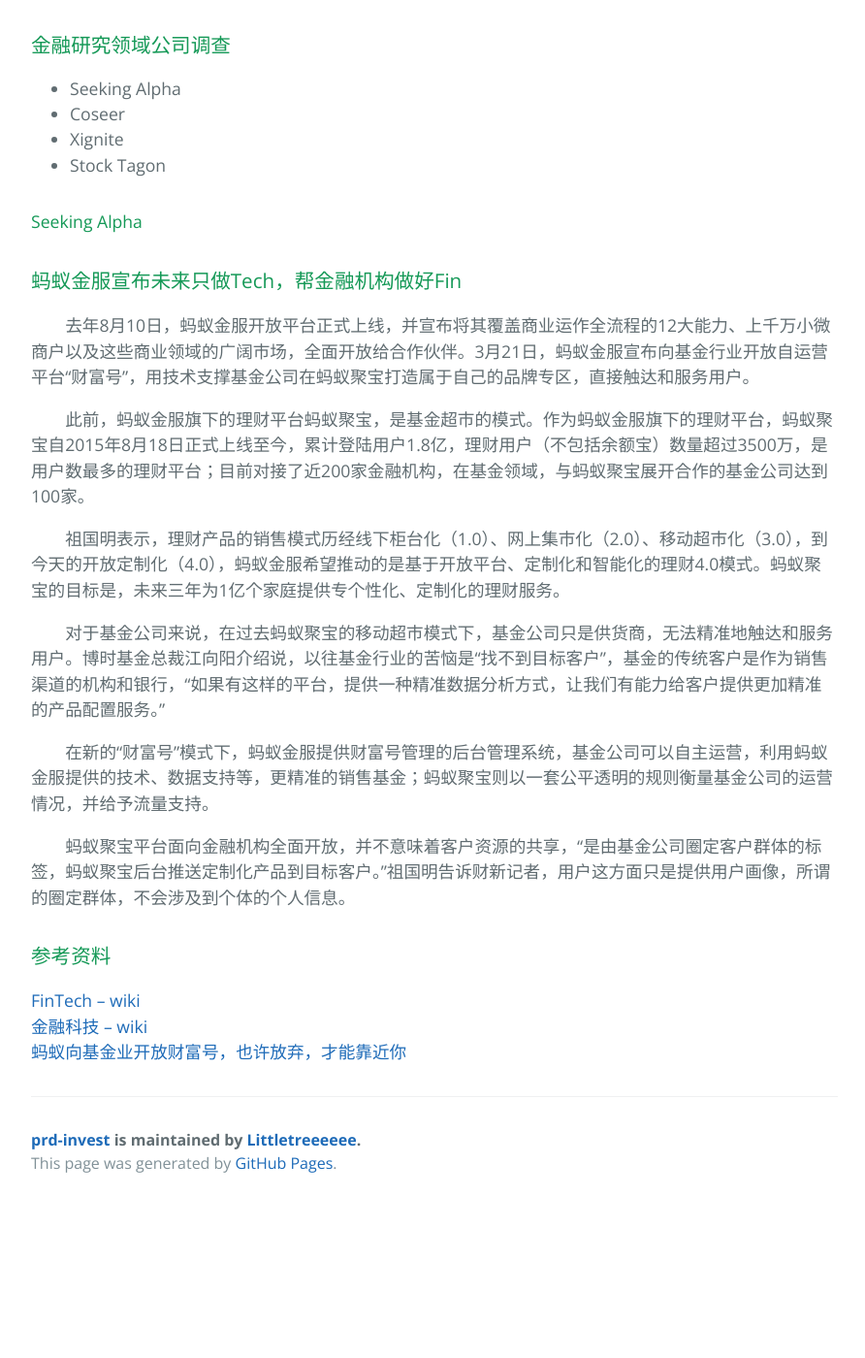
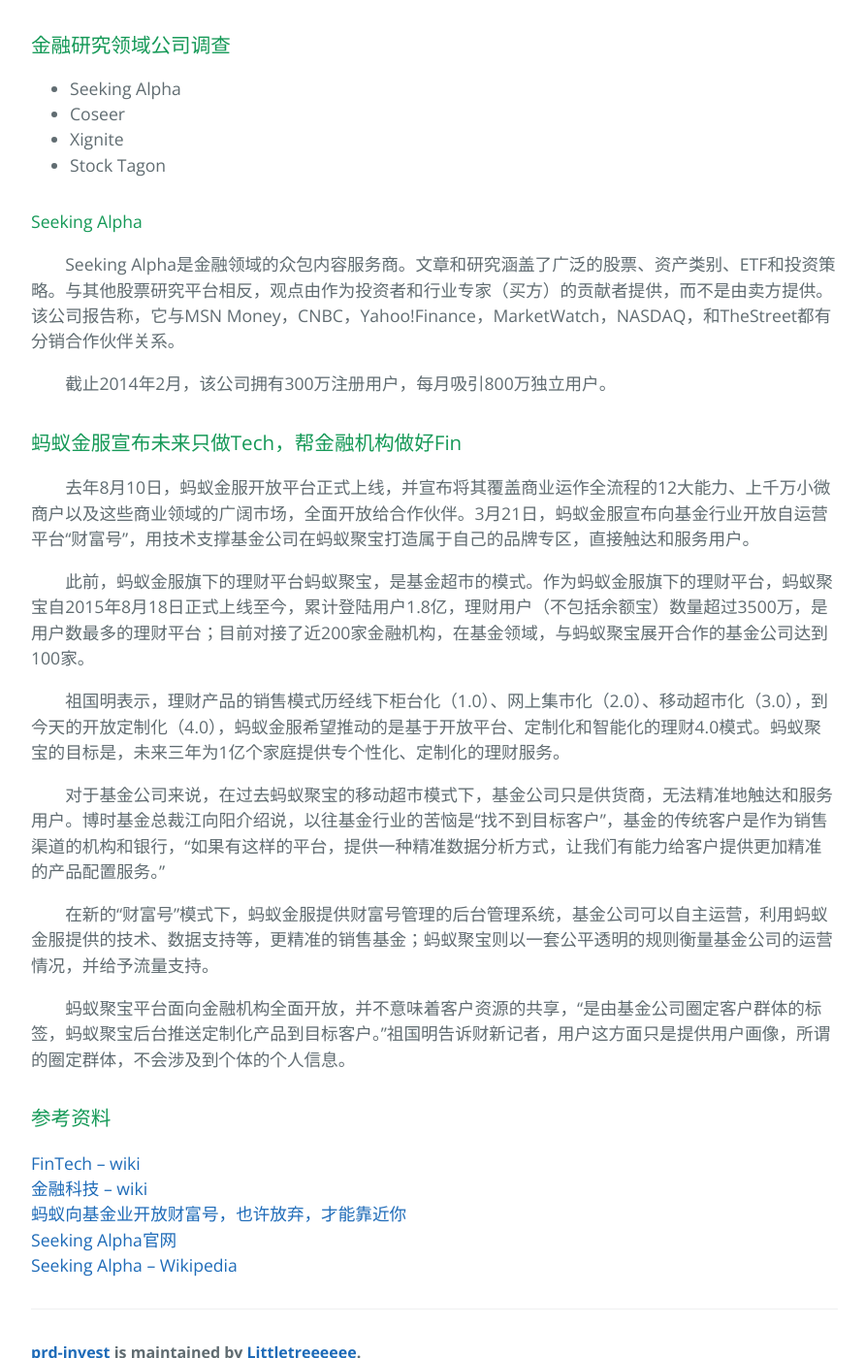
Before and after one commit to Littletreeeeee/prd-invest, a Jekyll site: the page built from documents/industry_analysis_fintech.md, in a window 1280 px wide and 1400 px high, scrolled down 2845 px. Shown: the whole window at 97% size, without its empty margins (192-1084 px from the left). Built offline with Jekyll 4.4.1, drawn with Linux system fonts in a browser that asks for light colours; the repository's description, which GitHub fills in, is left out; before the commit the page ends 4088 px from its top, so only the background shows below that.

Commit message:
fintech research doc

```diff
--- a/documents/industry_analysis_fintech.md
+++ b/documents/industry_analysis_fintech.md
@@ -66,6 +66,10 @@ layout: default
 * Stock Tagon
 
 #### Seeking Alpha
+&emsp;&emsp;Seeking Alpha是金融领域的众包内容服务商。文章和研究涵盖了广泛的股票、资产类别、ETF和投资策略。与其他股票研究平台相反，观点由作为投资者和行业专家（买方）的贡献者提供，而不是由卖方提供。该公司报告称，它与MSN Money，CNBC，Yahoo!Finance，MarketWatch，NASDAQ，和TheStreet都有分销合作伙伴关系。
+
+&emsp;&emsp;截止2014年2月，该公司拥有300万注册用户，每月吸引800万独立用户。
+
 
 
 ### 蚂蚁金服宣布未来只做Tech，帮金融机构做好Fin
@@ -87,3 +91,5 @@ layout: default
 [FinTech -- wiki](https://en.wikipedia.org/wiki/Financial_technology)
 [金融科技 -- wiki](https://zh.wikipedia.org/wiki/%E9%87%91%E8%9E%8D%E7%A7%91%E6%8A%80)
 [蚂蚁向基金业开放财富号，也许放弃，才能靠近你](http://mp.weixin.qq.com/s?__biz=MjM5NjkxNTE4Mg==&mid=2650270796&idx=1&sn=beb5b96f580f7239c1a0a417aa793fca&chksm=bee2becd899537db72ef0846937d62f6a936c21c212b86f8ce45d79962ab91747065f398a5dc&scene=4#wechat_redirect)
+[Seeking Alpha官网](https://seekingalpha.com/)
+[Seeking Alpha -- Wikipedia](https://en.wikipedia.org/wiki/Seeking_Alpha)
```
